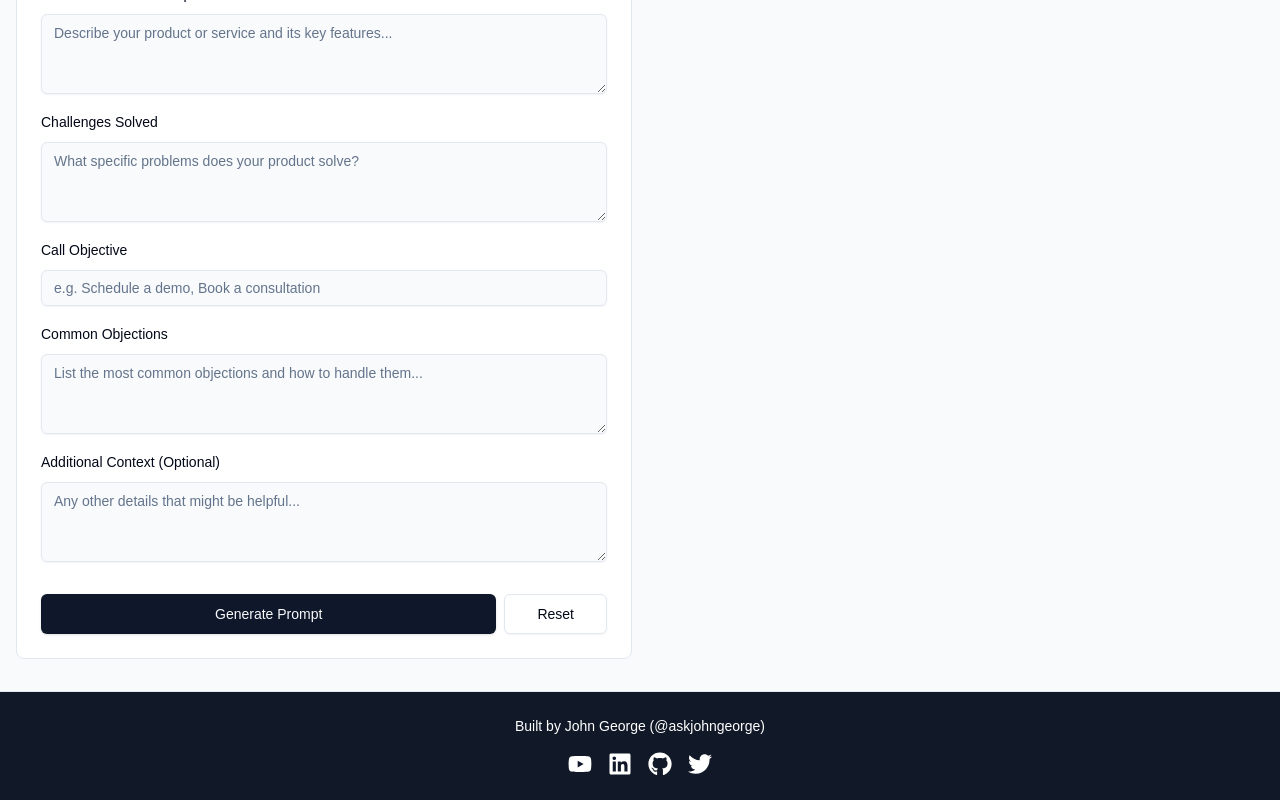
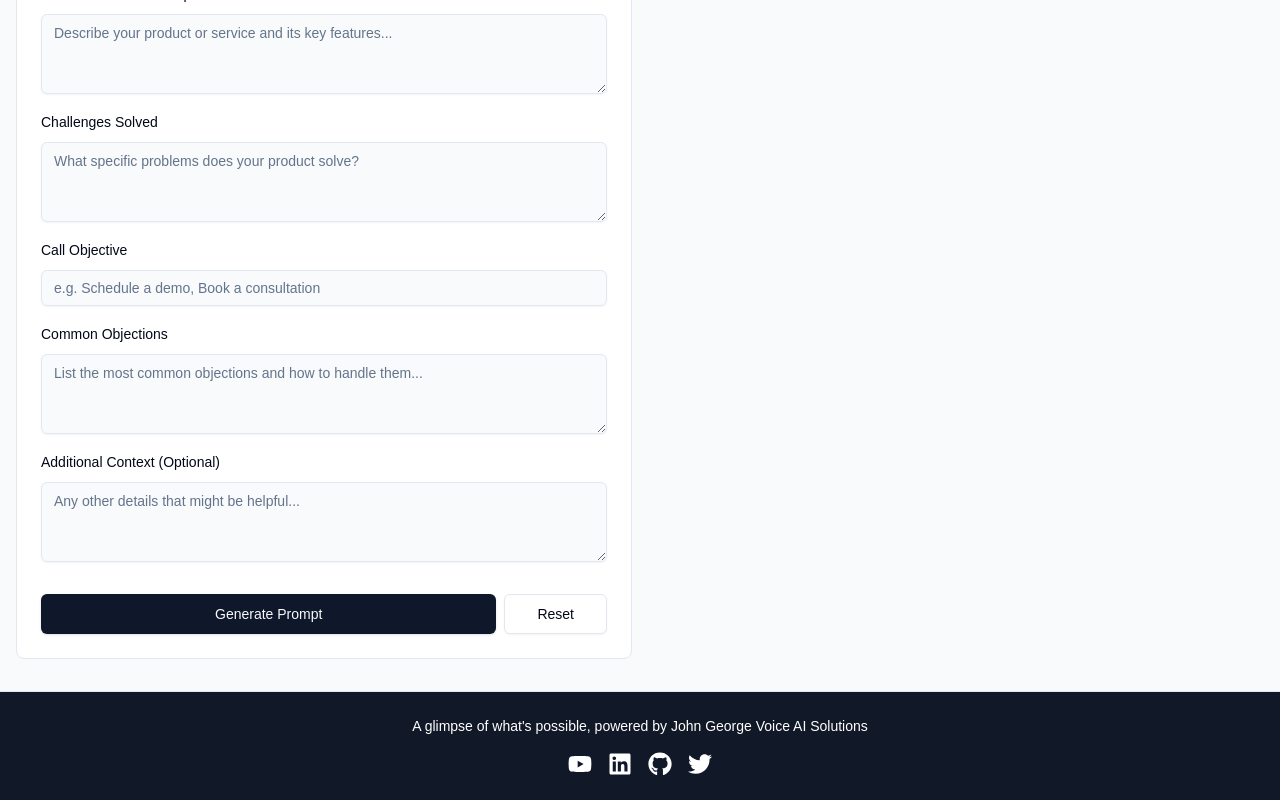
Before and after one commit to gurinder1996/sales-prompt-creator, a Next.js app: page / in a window 1280 px wide. Shown: the part 629-1429 px from the top of the page. Built offline with nearby package versions, Linux system fonts and the light colour scheme.

Commit message:
Update site-footer.tsx

```diff
--- a/components/site-footer.tsx
+++ b/components/site-footer.tsx
@@ -33,7 +33,7 @@ export function SiteFooter() {
             target="_blank"
             rel="noopener noreferrer"
           >
-            Built by John George (@askjohngeorge)
+            A glimpse of what&apos;s possible, powered by John George Voice AI Solutions
           </a>
         </p>
         <SocialLinks />
```
